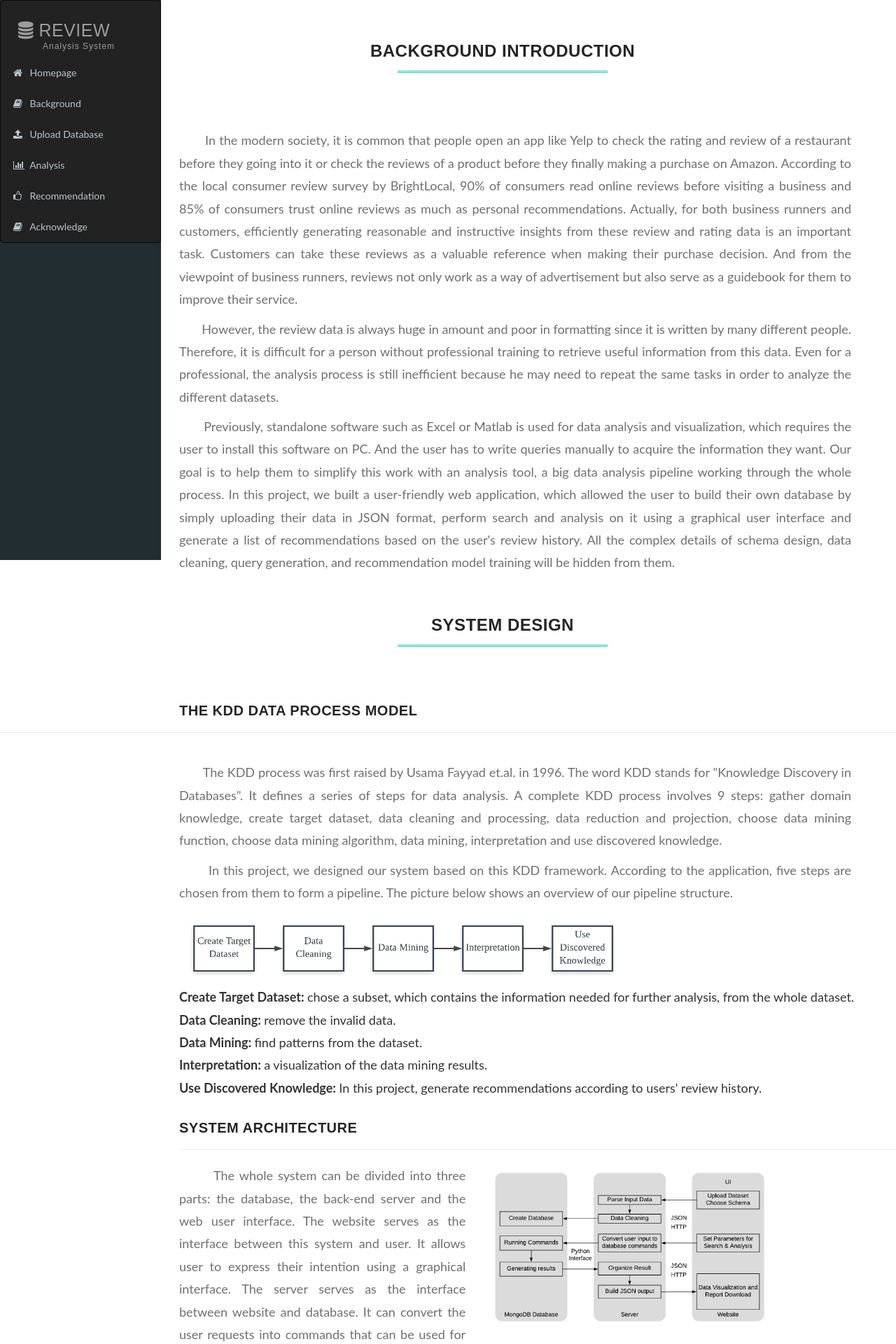
After one commit to nancy0361/CS516_DataPipeline, a Flask app: template web/templates/background.html in a window 1280 px wide. The commit adds this page. Shown: the top 1920 px of the page at 70% size. Run offline with Flask 2, Linux system fonts and the light colour scheme; the template is opened without the code that fills it, so the values that code supplies are empty; parts of the project's set-up code (start-up, migrations or seed data) failed here and were passed over.

Commit message:
create the acknowledge page and background page

```diff
--- a/web/templates/analysis.html
+++ b/web/templates/analysis.html
@@ -59,17 +59,16 @@
                         <span class="icon-bar"></span>
                     </button>
                     {% if number %}
-                    <h1><a class="navbar-brand" href="#"><span class="fa fa-database"></span> Database {{number[1]}}<span
+                    <h1><a class="navbar-brand" href="#"><span class="fa fa-database"></span> Review {{number[1]}}<span
                                 class="dashboard_text">Analysis
                                 System</span></a></h1>
                     {% else%}
-                    <h1><a class="navbar-brand" href="#"><span class="fa fa-database"></span> Database <span class="dashboard_text">Analysis
+                    <h1><a class="navbar-brand" href="#"><span class="fa fa-database"></span> Review <span class="dashboard_text">Analysis
                                 System</span></a></h1>
                     {% endif %}
                 </div>
                 <div class="collapse navbar-collapse" id="bs-example-navbar-collapse-1">
                     <ul class="sidebar-menu">
-                        <li class="header">MAIN NAVIGATION</li>
                         <li class="treeview">
                             <a href="homepage">
                                 <i class="fa fa-home"></i> <span>Homepage</span>
--- /dev/null
+++ b/web/templates/background.html
@@ -0,0 +1,209 @@
+<!DOCTYPE HTML>
+<html>
+
+<head>
+	<title>Homepage</title>
+	<meta name="viewport" content="width=device-width, initial-scale=1">
+	<meta http-equiv="Content-Type" content="text/html; charset=utf-8" />
+	<meta name="keywords" content="" />
+	<script type="application/x-javascript"> addEventListener("load", function() { setTimeout(hideURLbar, 0); }, false); function hideURLbar(){ window.scrollTo(0,1); } </script>
+
+	<!-- Bootstrap Core CSS -->
+	<link href="../static/css/bootstrap.css" rel='stylesheet' type='text/css' />
+
+	<!-- Custom CSS -->
+	<link href="../static/css/style.css" rel='stylesheet' type='text/css' />
+
+	<!-- font-awesome icons CSS -->
+	<link href="../static/css/font-awesome.css" rel="stylesheet">
+	<!-- //font-awesome icons CSS -->
+
+	<!-- side nav css file -->
+	<link href='../static/css/SidebarNav.min.css' media='all' rel='stylesheet' type='text/css' />
+	<!-- side nav css file -->
+
+	<!-- js-->
+	<script src="../static/js/modernizr.custom.js"></script>
+
+	<!--webfonts-->
+	<link href="http://fonts.googleapis.com/css?family=PT+Sans:400,400i,700,700i&amp;subset=cyrillic,cyrillic-ext,latin-ext"
+	 rel="stylesheet">
+	<!--//webfonts-->
+
+	<!-- Metis Menu -->
+	<script src="../static/js/metisMenu.min.js"></script>
+	<script src="../static/js/custom.js"></script>
+	<link href="../static/css/custom.css" rel="stylesheet">
+	<!--//Metis Menu -->
+
+	<script src="../static/js/modernizr.js"></script>
+	<!-- SLIDER REVOLUTION 4.x CSS SETTINGS
+<link rel="stylesheet" type="text/css" href="rs-plugin/rs-plugin/css/settings.css" media="screen" /> -->
+
+	<!-- Bootstrap Core CSS -->
+	<link href="../static/css/bootstrap.min.css" rel="stylesheet">
+	<!-- Custom CSS -->
+	<link href="../static/css/font-awesome.min.css" rel="stylesheet" type="text/css">
+	<link href="../static/css/ionicons.min.css" rel="stylesheet">
+	<link href="../static/css/main.css" rel="stylesheet">
+	<link href="../static/css/style2.css" rel="stylesheet">
+	<link href="../static/css/responsive.css" rel="stylesheet">
+
+	<!-- COLORS -->
+	<link rel="stylesheet" id="color" href="../static/css/default.css">
+
+</head>
+
+<body class="cbp-spmenu-push">
+	<div class="cbp-spmenu cbp-spmenu-vertical cbp-spmenu-left main-menu" id="cbp-spmenu-s1">
+		<!--left-fixed -navigation-->
+		<aside class="sidebar-left">
+			<nav class="navbar navbar-inverse">
+				<div class="navbar-header">
+					<button type="button" class="navbar-toggle collapsed" data-toggle="collapse" data-target=".collapse" aria-expanded="false">
+						<span class="sr-only">Toggle navigation</span>
+						<span class="icon-bar"></span>
+						<span class="icon-bar"></span>
+						<span class="icon-bar"></span>
+					</button>
+					{% if number %}
+					<h1><a class="navbar-brand" href="#"><span class="fa fa-database"></span> Review {{number[1]}}<span class="dashboard_text">Analysis
+								System</span></a></h1>
+					{% else%}
+					<h1><a class="navbar-brand" href="#"><span class="fa fa-database"></span> Review <span class="dashboard_text">Analysis
+								System</span></a></h1>
+					{% endif %}
+				</div>
+				<div class="collapse navbar-collapse" id="bs-example-navbar-collapse-1">
+					<ul class="sidebar-menu">
+						<li class="treeview">
+							<a href="homepage">
+								<i class="fa fa-home"></i> <span>Homepage</span>
+							</a>
+						</li>
+						<li class="treeview">
+							<a href="#">
+								<i class="fa fa-book"></i> <span>Background</span>
+							</a>
+						</li>
+						<li class="treeview">
+							<a href="upload">
+								<i class="fa fa-upload"></i> <span>Upload Database</span>
+							</a>
+						</li>
+						<li class="treeview">
+							<a href="analysis">
+								<i class="fa fa-bar-chart"></i> <span>Analysis</span>
+							</a>
+						</li>
+						<li class="treeview">
+							<a href="recommendation">
+								<i class="fa fa-thumbs-o-up"></i> <span>Recommendation</span>
+							</a>
+						</li>
+						<li class="treeview">
+							<a href="#">
+								<i class="fa fa-book"></i> <span>Acknowledge</span>
+							</a>
+						</li>
+					</ul>
+				</div>
+				<!-- /.navbar-collapse -->
+			</nav>
+		</aside>
+	</div>
+    <!--left-fixed -navigation-->
+    <div class="heading text-center" style="margin-left: 20%; margin-top: 60px; margin-right: 100px;">
+            <h4 style="color: #252525;font-size: 24px;">Background Introduction</h4>
+            <hr>
+    </div>
+    <div>
+		<p style="text-transform:none; margin-left: 20%; margin-right: 5%; font-size: 18px;line-height: 1.8; text-align: justify">
+				&nbsp; &nbsp; &nbsp; &nbsp;In the modern society, it is common that people open an app like Yelp to check the rating and review of a restaurant before they going into it or check the reviews of a product before they finally making a purchase on Amazon. According to the local consumer review survey by BrightLocal, 90% of consumers read online reviews before visiting a business and 85% of consumers trust online reviews as much as personal recommendations. Actually, for both business runners and customers, efficiently generating reasonable and instructive insights from these review and rating data is an important task. Customers can take these reviews as a valuable reference when making their purchase decision. And from the viewpoint of business runners, reviews not only work as a way of advertisement but also serve as a guidebook for them to improve their service.</p>
+        <p style="text-transform:none; margin-left: 20%; margin-right: 5%; font-size: 18px;line-height: 1.8; text-align: justify">
+                &nbsp; &nbsp; &nbsp; &nbsp;However, the review data is always huge in amount and poor in formatting since it is written by many different people. Therefore, it is difficult for a person without professional training to retrieve useful information from this data. Even for a professional, the analysis process is still inefficient because he may need to repeat the same tasks in order to analyze the different datasets.</p>
+        <p style="text-transform:none; margin-left: 20%; margin-right: 5%; font-size: 18px;line-height: 1.8; text-align: justify">
+                &nbsp; &nbsp; &nbsp; &nbsp;Previously, standalone software such as Excel or Matlab is used for data analysis and visualization, which requires the user to install this software on PC. And the user has to write queries manually to acquire the information they want. Our goal is to help them to simplify this work with an analysis tool, a big data analysis pipeline working through the whole process. In this project, we built a user-friendly web application, which allowed the user to build their own database by simply uploading their data in JSON format, perform search and analysis on it using a graphical user interface and generate a list of recommendations based on the user's review history. All the complex details of schema design, data cleaning, query generation, and recommendation model training will be hidden from them.</p>
+
+    </div>
+    <div class="heading text-center" style="margin-left: 20%; margin-top: 60px; margin-right: 100px;">
+            <h4 style="color: #252525;font-size: 24px;">System Design</h4>
+            <hr>
+    </div>
+    <div>
+        <h5 style="margin-left: 20%;"><b>The KDD Data Process Model</b></h5>
+        <hr>
+        <br>
+        <p style="text-transform:none; margin-left: 20%; margin-right: 5%; font-size: 18px;line-height: 1.8; text-align: justify">
+                &nbsp; &nbsp; &nbsp; &nbsp;The KDD process was first raised by Usama Fayyad et.al. in 1996. The word KDD stands for "Knowledge Discovery in Databases". It defines a series of steps for data analysis. A complete KDD process involves 9 steps: gather domain knowledge, create target dataset, data cleaning and processing, data reduction and projection, choose data mining function, choose data mining algorithm, data mining, interpretation and use discovered knowledge.</p>
+        <p style="text-transform:none; margin-left: 20%; margin-right: 5%; font-size: 18px;line-height: 1.8; text-align: justify">
+                &nbsp; &nbsp; &nbsp; &nbsp;In this project, we designed our system based on this KDD framework. According to the application, five steps are chosen from them to form a pipeline. The picture below shows an overview of our pipeline structure.</p>
+        <img src="../static/images/algorithm.png" class="img-responsive" alt="" width="50%" style="margin-left: 20%;">
+        <div style="margin-left: 20%; font-size: 18px; line-height: 1.8;">
+            <ul>
+                <li><b>Create Target Dataset: </b>chose a subset, which contains the information needed for further analysis, from the whole dataset.</li>
+                <li><b>Data Cleaning: </b>remove the invalid data.</li>
+                <li><b>Data Mining: </b>find patterns from the dataset.</li>
+                <li><b>Interpretation: </b>a visualization of the data mining results.</li>
+                <li><b>Use Discovered Knowledge: </b>In this project, generate recommendations according to users' review history.</li>
+            </ul>
+        </div>
+    </div>
+
+    <div class="offers" style="margin-left: 20%;">
+        <h5>System Architecture</h5>
+        <hr>
+        <ul class="row">
+            <li class="col-sm-5">
+                <p style="font-size: 18px;line-height: 1.8; text-align: justify">
+                    &nbsp; &nbsp; &nbsp; &nbsp;The whole system can be divided into three parts: the database, the back-end server and the web user interface. The website serves as the interface between this system and user. It allows user to express their intention using a graphical interface. The server serves as the interface between website and database. It can convert the user requests into commands that can be used for database manipulation and sent to the database as well as convert the query result into user-friendly messages or graphs. The database is used to store data and perform queries. The picture on the right shows a overview of the system architecture.</p>
+            </li>
+            <li class="col-sm-5">
+                <img src="../static/images/architecture.png" class="img-responsive" alt="">
+            </li>
+        </ul>
+    </div>
+
+    <div class="offers" style="margin-left: 20%;">
+        <h5>Database Schema</h5>
+        <hr>
+		<ul class="row">
+			<li class="col-sm-5">
+                <img src="../static/images/schema.png" class="img-responsive" alt="" width="90%">
+            </li>
+			<li class="col-sm-5">
+				<p style="font-size: 18px;line-height: 1.8; text-align: justify">&nbsp; &nbsp; &nbsp; &nbsp;In order to build a database schema that is compatible for most review systems, we define three relations in this schema: Business, User and Review. The schema designed for review system’s database is shown in the picture on the left.</p>
+			</li>
+		</ul>
+    </div>
+
+    <div class="offers" style="margin-left: 20%;">
+        <h5>Work Flow</h5>
+        <hr>
+        <ul class="row">
+            <li class="col-sm-5">
+                <p style="font-size: 18px;line-height: 1.8; text-align: justify">&nbsp; &nbsp; &nbsp; &nbsp;The work flow of this review system pipeline follows the KDD process design introduced above. The picture on the right is a more detailed illustration of this work flow.</p>
+            </li>
+            <li class="col-sm-5">
+                <img src="../static/images/workflow.png" class="img-responsive" alt="" width="70%">
+            </li>
+        </ul>
+    </div>
+
+    <div class="heading text-center" style="margin-left: 20%; margin-top: 60px; margin-right: 100px;">
+            <h4 style="color: #252525;font-size: 24px;">Future Work</h4>
+			<hr>
+    </div>
+    <div>
+        <p style="text-transform:none; margin-left: 20%; margin-right: 5%; font-size: 18px;line-height: 1.8; text-align: justify">
+                &nbsp; &nbsp; &nbsp; &nbsp;This project is just a prototype of the review data analysis pipeline. More functions are needed in order to make it more complete, useful and approachable. For example, accepting dataset other than JSON format, searching in range and searching with regular expression, more customized analysis and result visualization. And as working with a bigger dataset, it is also a choice to move the database from server's local disk to a cloud-based database.</p>
+    </div>
+    <br>
+    <br>
+    <br>
+    <br>
+    <br>
+    <br>
+    </body>
+
+    </html>
--- a/web/templates/homepage.html
+++ b/web/templates/homepage.html
@@ -67,16 +67,15 @@
 						<span class="icon-bar"></span>
 					</button>
 					{% if number %}
-					<h1><a class="navbar-brand" href="#"><span class="fa fa-database"></span> Database {{number[1]}}<span class="dashboard_text">Analysis
+					<h1><a class="navbar-brand" href="#"><span class="fa fa-database"></span> Review {{number[1]}}<span class="dashboard_text">Analysis
 								System</span></a></h1>
 					{% else%}
-					<h1><a class="navbar-brand" href="#"><span class="fa fa-database"></span> Database <span class="dashboard_text">Analysis
+					<h1><a class="navbar-brand" href="#"><span class="fa fa-database"></span> Review <span class="dashboard_text">Analysis
 								System</span></a></h1>
 					{% endif %}
 				</div>
 				<div class="collapse navbar-collapse" id="bs-example-navbar-collapse-1">
 					<ul class="sidebar-menu">
-						<li class="header">MAIN NAVIGATION</li>
 						<li class="treeview">
 							<a href="homepage">
 								<i class="fa fa-home"></i> <span>Homepage</span>
--- a/web/templates/recommendation.html
+++ b/web/templates/recommendation.html
@@ -54,17 +54,16 @@
                         <span class="icon-bar"></span>
                     </button>
                     {% if number %}
-                    <h1><a class="navbar-brand" href="#"><span class="fa fa-database"></span> Database {{number[1]}}<span
+                    <h1><a class="navbar-brand" href="#"><span class="fa fa-database"></span> Review {{number[1]}}<span
                                 class="dashboard_text">Analysis
                                 System</span></a></h1>
                     {% else%}
-                    <h1><a class="navbar-brand" href="#"><span class="fa fa-database"></span> Database <span class="dashboard_text">Analysis
+                    <h1><a class="navbar-brand" href="#"><span class="fa fa-database"></span> Review <span class="dashboard_text">Analysis
                                 System</span></a></h1>
                     {% endif %}
                 </div>
                 <div class="collapse navbar-collapse" id="bs-example-navbar-collapse-1">
                     <ul class="sidebar-menu">
-                        <li class="header">MAIN NAVIGATION</li>
                         <li class="treeview">
                             <a href="homepage">
                                 <i class="fa fa-home"></i> <span>Homepage</span>
--- a/web/templates/upload.html
+++ b/web/templates/upload.html
@@ -58,16 +58,15 @@
 						<span class="icon-bar"></span>
 					</button>
 					{% if number %}
-					<h1><a class="navbar-brand" href="#"><span class="fa fa-database"></span> Database {{number[1]}}<span class="dashboard_text">Analysis
+					<h1><a class="navbar-brand" href="#"><span class="fa fa-database"></span> Review {{number[1]}}<span class="dashboard_text">Analysis
 								System</span></a></h1>
 					{% else%}
-					<h1><a class="navbar-brand" href="#"><span class="fa fa-database"></span> Database <span class="dashboard_text">Analysis
+					<h1><a class="navbar-brand" href="#"><span class="fa fa-database"></span> Review <span class="dashboard_text">Analysis
 								System</span></a></h1>
 					{% endif %}
 				</div>
 				<div class="collapse navbar-collapse" id="bs-example-navbar-collapse-1">
 					<ul class="sidebar-menu">
-						<li class="header">MAIN NAVIGATION</li>
 						<li class="treeview">
 							<a href="homepage">
 								<i class="fa fa-home"></i> <span>Homepage</span>
```
Also changed, not shown: web/templates/acknowledge.html (added, +138 -0 lines), web/static/images/algorithm.png (added), web/static/images/architecture.png (added), web/static/images/reference.png (added), web/static/images/schema.png (added), web/static/images/workflow.png (added), 4 other files.
